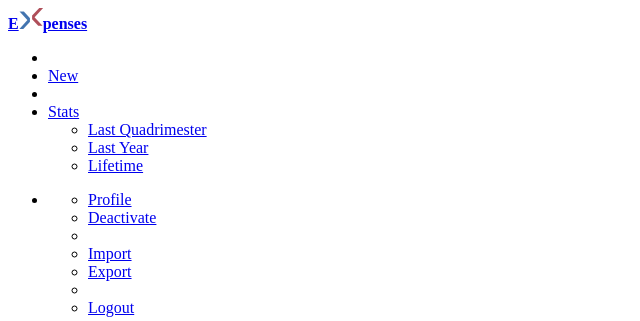
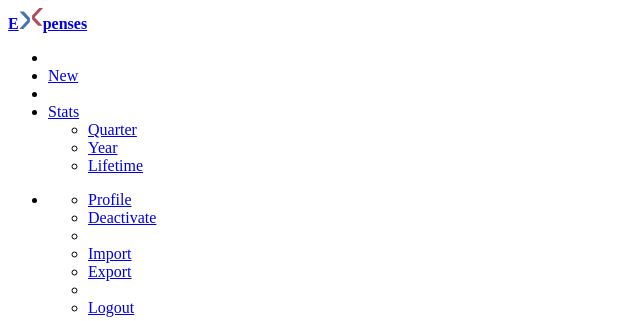
Before and after one commit to iamFIREcracker/expensio, a Python web app: template templates/controls.html in a window 1280 px wide. Shown: the top 321 px of the page, without its empty margins (0-640 px from the left). Run offline with Jinja, Linux system fonts and the light colour scheme; the template is opened without the code that fills it, so the values that code supplies are empty; some libraries are stand-ins or nearby versions.

Commit message:
Use Quarter instead of Quadrimester

```diff
--- a/app/urls.py
+++ b/app/urls.py
@@ -77,7 +77,7 @@ URLS = (
     '/deactivate', UsersDeactivateHandler,
     '/import', ImportHandler,
     '/export', ExportHandler,
-    '/stats/(quadrimester|year|life)', StatsHandler,
+    '/stats/(quarter|year|life)', StatsHandler,
 ) + (() if not config.DEV else (
     # Develop routes
     '/login/fake', LoginFakeHandler,
--- a/static/js/params.manager.js
+++ b/static/js/params.manager.js
@@ -8,7 +8,7 @@ var ParamsManager = (function() {
             since = date.epoch();
         } else if (mode === 'year') {
             since = date.ndaysback(365 - 1);
-        } else if (mode === 'quadrimester') {
+        } else if (mode === 'quarter') {
             since = date.ndaysback(120 - 1);
         }
 
--- a/templates/elements/navbar.html
+++ b/templates/elements/navbar.html
@@ -12,8 +12,8 @@
                         <b class="caret"></b>
                     </a>
                     <ul class="dropdown-menu">
-                        <li><a href="/stats/quadrimester" alt="Stats for last quadrimester">Last Quadrimester</a></li>
-                        <li><a href="/stats/year" alt="Stats for the last year">Last Year</a></li>
+                        <li><a href="/stats/quarter" alt="Stats for last quarter">Quarter</a></li>
+                        <li><a href="/stats/year" alt="Stats for the last year">Year</a></li>
                         <li><a href="/stats/life" alt="Stats since the beginning">Lifetime</a></li>
                     </ul>
                 </li>
--- a/templates/stats.html
+++ b/templates/stats.html
@@ -15,8 +15,8 @@
         <div class="well">
             <ul class="nav nav-list">
                 <li class="nav-header">Stats</li>
-                <li {{ 'class="active"' if current == 'quadrimester' }}><a href="/stats/quadrimester ">Last Quadrimester</a></li>
-                <li {{ 'class="active"' if current == 'year' }}><a href="/stats/year">Last Year</a></li>
+                <li {{ 'class="active"' if current == 'quarter' }}><a href="/stats/quarter ">Quarter</a></li>
+                <li {{ 'class="active"' if current == 'year' }}><a href="/stats/year">Year</a></li>
                 <li {{ 'class="active"' if current == 'life' }}><a href="/stats/life">Lifetime</a></li>
             </ul>
         </div>
```
